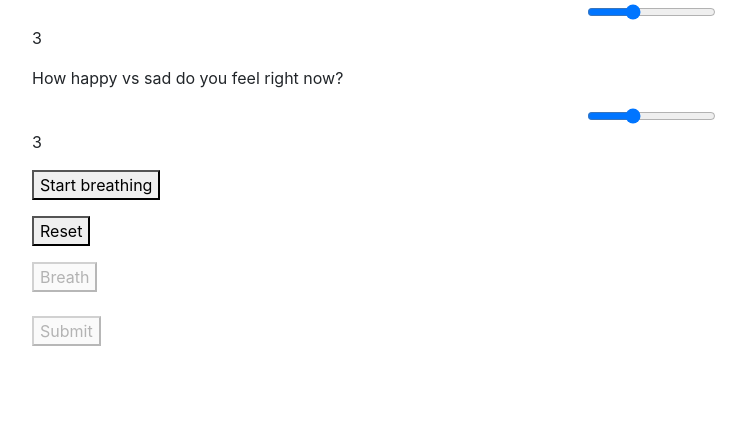
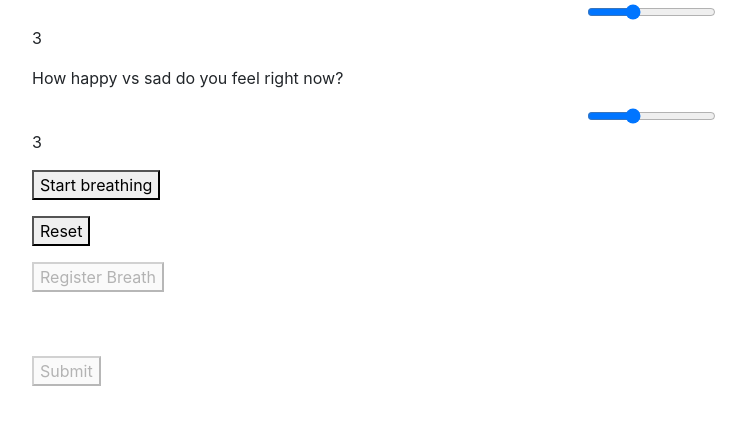
Before and after one commit to swp930/pythonserver-neatlabs, a Flask app: page /add/form in a window 1280 px wide; the page is wider, and only the part inside the window is pictured. Shown: the part 324-749 px from the top of that part, without its empty margins (53-799 px from the left). Run offline with Flask 2, Linux system fonts and the light colour scheme; some libraries are stand-ins or nearby versions.

Commit message:
Changing buttons

```diff
--- a/templates/addwakesleep.html
+++ b/templates/addwakesleep.html
@@ -40,7 +40,7 @@
 
                 <div class="form-row ">
                     <label for="sleeptime">Sleeping Time</label>
-                    <input class="form-control " type="date" placeholder="Sleeping Time" id="sleeptime" name="sleeptime">
+                    <input class="form-control " type="text" placeholder="Sleeping Time" id="sleeptime" name="sleeptime">
                 </div>
 
                 <br>
--- a/templates/getdata.html
+++ b/templates/getdata.html
@@ -38,8 +38,9 @@
 		</button>
 		<p id="completed"></p>
 		<button id="takeBreath" onClick="takeBreath()">
-			Breath
+			Register Breath
 		</button>
+		<p id="numbreaths"></p>
 		<br />
 		<br />
 		<button id="submit" onClick="submit()">
@@ -124,6 +125,7 @@
 		function takeBreath() {
 			globalBreath.push(new Date().getTime())
 			console.log("Breath taken!")
+			document.getElementById("numbreaths").innerHTML = "Number of breaths registered: " + globalBreath.length
 		}
 
 		function submit() {
```
